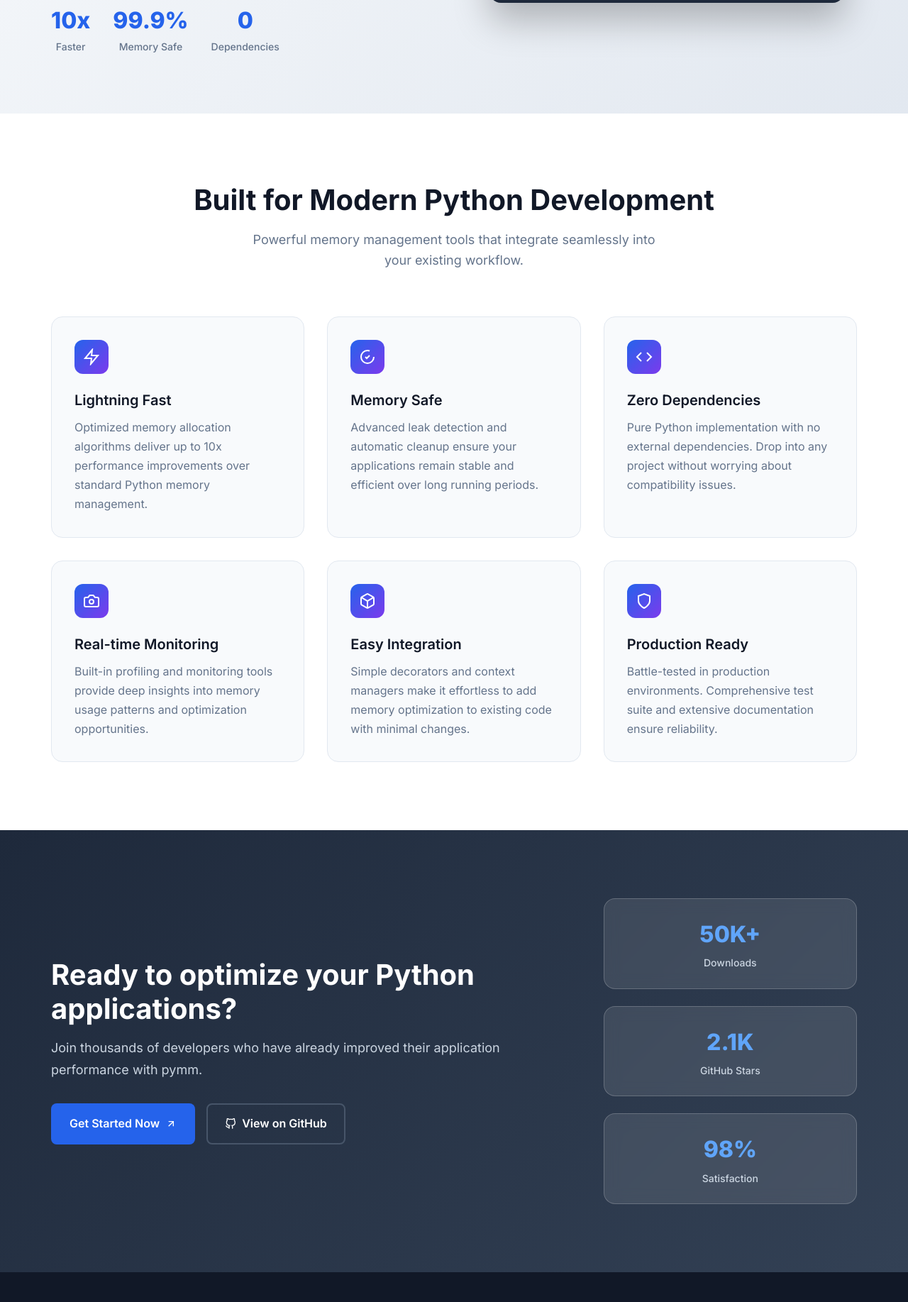
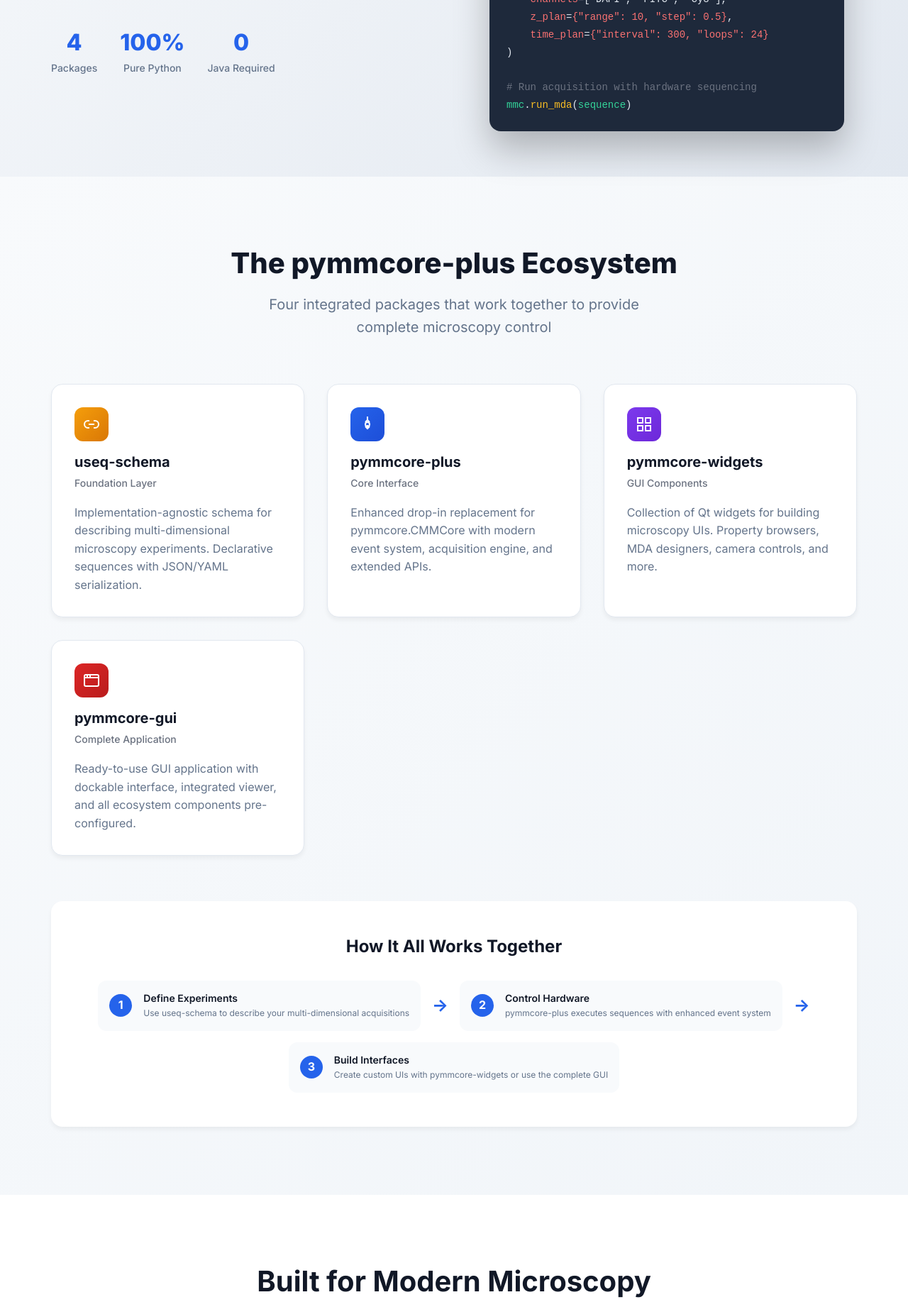
Before and after one commit to tlambert03/pymmdocs, an Astro site in the folder pymm-home/: page / in a window 1280 px wide. Shown: the part 624-2459 px from the top of the page at 71% size. Built offline with nearby package versions, Linux system fonts and the light colour scheme; Astro itself is replaced by a stand-in of ours.

Commit message:
real content

```diff
--- a/pymm-home/src/components/CTA.astro
+++ b/pymm-home/src/components/CTA.astro
@@ -7,9 +7,9 @@ const docsUrl = import.meta.env.DEV
 <section class="cta">
   <div class="container">
     <div class="cta-content">
-      <h2 class="cta-title">Ready to optimize your Python applications?</h2>
+      <h2 class="cta-title">Ready to modernize your microscopy workflow?</h2>
       <p class="cta-description">
-        Join thousands of developers who have already improved their application performance with pymm.
+        Join researchers worldwide who have simplified their Micro-Manager setups with the pymmcore-plus ecosystem.
       </p>
       <div class="cta-actions">
         <a href={docsUrl} class="button button-primary">
@@ -19,7 +19,7 @@ const docsUrl = import.meta.env.DEV
             <polyline points="7,7 17,7 17,17"></polyline>
           </svg>
         </a>
-        <a href="https://github.com/your-org/pymm" class="button button-secondary">
+        <a href="https://github.com/pymmcore-plus" class="button button-secondary">
           <svg width="16" height="16" viewBox="0 0 24 24" fill="none" stroke="currentColor" stroke-width="2">
             <path d="M9 19c-5 1.5-5-2.5-7-3m14 6v-3.87a3.37 3.37 0 0 0-.94-2.61c3.14-.35 6.44-1.54 6.44-7A5.44 5.44 0 0 0 20 4.77 5.07 5.07 0 0 0 19.91 1S18.73.65 16 2.48a13.38 13.38 0 0 0-7 0C6.27.65 5.09 1 5.09 1A5.07 5.07 0 0 0 5 4.77a5.44 5.44 0 0 0-1.5 3.78c0 5.42 3.3 6.61 6.44 7A3.37 3.37 0 0 0 9 18.13V22"></path>
           </svg>
@@ -29,16 +29,16 @@ const docsUrl = import.meta.env.DEV
     </div>
     <div class="cta-stats">
       <div class="stat-card">
-        <div class="stat-number">50K+</div>
-        <div class="stat-label">Downloads</div>
+        <div class="stat-number">4</div>
+        <div class="stat-label">Core Packages</div>
       </div>
       <div class="stat-card">
-        <div class="stat-number">2.1K</div>
+        <div class="stat-number">1.2K</div>
         <div class="stat-label">GitHub Stars</div>
       </div>
       <div class="stat-card">
-        <div class="stat-number">98%</div>
-        <div class="stat-label">Satisfaction</div>
+        <div class="stat-number">100%</div>
+        <div class="stat-label">Pure Python</div>
       </div>
     </div>
   </div>
--- /dev/null
+++ b/pymm-home/src/components/Ecosystem.astro
@@ -0,0 +1,298 @@
+---
+---
+
+<section class="ecosystem">
+  <div class="container">
+    <div class="section-header">
+      <h2 class="section-title">The pymmcore-plus Ecosystem</h2>
+      <p class="section-description">
+        Four integrated packages that work together to provide complete microscopy control
+      </p>
+    </div>
+
+    <div class="ecosystem-grid">
+      <div class="package">
+        <div class="package-header">
+          <div class="package-icon useq">
+            <svg width="24" height="24" viewBox="0 0 24 24" fill="none" stroke="currentColor" stroke-width="2">
+              <path d="M9 17H7A5 5 0 0 1 7 7h2"/>
+              <path d="M15 7h2a5 5 0 1 1 0 10h-2"/>
+              <path d="M8 12h8"/>
+            </svg>
+          </div>
+          <h3 class="package-title">useq-schema</h3>
+          <span class="package-layer">Foundation Layer</span>
+        </div>
+        <p class="package-description">
+          Implementation-agnostic schema for describing multi-dimensional microscopy experiments.
+          Declarative sequences with JSON/YAML serialization.
+        </p>
+      </div>
+
+      <div class="package">
+        <div class="package-header">
+          <div class="package-icon core">
+            <svg width="24" height="24" viewBox="0 0 24 24" fill="none" stroke="currentColor" stroke-width="2">
+              <circle cx="12" cy="12" r="3"/>
+              <path d="M12 1v6m0 6v6"/>
+              <path d="m9 9 3-3 3 3"/>
+              <path d="m9 15 3 3 3-3"/>
+            </svg>
+          </div>
+          <h3 class="package-title">pymmcore-plus</h3>
+          <span class="package-layer">Core Interface</span>
+        </div>
+        <p class="package-description">
+          Enhanced drop-in replacement for pymmcore.CMMCore with modern event system,
+          acquisition engine, and extended APIs.
+        </p>
+      </div>
+
+      <div class="package">
+        <div class="package-header">
+          <div class="package-icon widgets">
+            <svg width="24" height="24" viewBox="0 0 24 24" fill="none" stroke="currentColor" stroke-width="2">
+              <rect x="3" y="3" width="7" height="7"/>
+              <rect x="14" y="3" width="7" height="7"/>
+              <rect x="14" y="14" width="7" height="7"/>
+              <rect x="3" y="14" width="7" height="7"/>
+            </svg>
+          </div>
+          <h3 class="package-title">pymmcore-widgets</h3>
+          <span class="package-layer">GUI Components</span>
+        </div>
+        <p class="package-description">
+          Collection of Qt widgets for building microscopy UIs. Property browsers,
+          MDA designers, camera controls, and more.
+        </p>
+      </div>
+
+      <div class="package">
+        <div class="package-header">
+          <div class="package-icon gui">
+            <svg width="24" height="24" viewBox="0 0 24 24" fill="none" stroke="currentColor" stroke-width="2">
+              <rect x="2" y="4" width="20" height="16" rx="2"/>
+              <path d="M10 4v4"/>
+              <path d="M2 8h20"/>
+              <path d="M6 4v4"/>
+            </svg>
+          </div>
+          <h3 class="package-title">pymmcore-gui</h3>
+          <span class="package-layer">Complete Application</span>
+        </div>
+        <p class="package-description">
+          Ready-to-use GUI application with dockable interface, integrated viewer,
+          and all ecosystem components pre-configured.
+        </p>
+      </div>
+    </div>
+
+    <div class="integration-flow">
+      <h3 class="flow-title">How It All Works Together</h3>
+      <div class="flow-diagram">
+        <div class="flow-step">
+          <div class="step-number">1</div>
+          <div class="step-content">
+            <h4>Define Experiments</h4>
+            <p>Use useq-schema to describe your multi-dimensional acquisitions</p>
+          </div>
+        </div>
+        <div class="flow-arrow">→</div>
+        <div class="flow-step">
+          <div class="step-number">2</div>
+          <div class="step-content">
+            <h4>Control Hardware</h4>
+            <p>pymmcore-plus executes sequences with enhanced event system</p>
+          </div>
+        </div>
+        <div class="flow-arrow">→</div>
+        <div class="flow-step">
+          <div class="step-number">3</div>
+          <div class="step-content">
+            <h4>Build Interfaces</h4>
+            <p>Create custom UIs with pymmcore-widgets or use the complete GUI</p>
+          </div>
+        </div>
+      </div>
+    </div>
+  </div>
+</section>
+
+<style>
+  .ecosystem {
+    padding: 6rem 0;
+    background: linear-gradient(135deg, #f8fafc 0%, #f1f5f9 100%);
+  }
+
+  .section-header {
+    text-align: center;
+    margin-bottom: 4rem;
+  }
+
+  .section-title {
+    font-size: 2.5rem;
+    font-weight: 800;
+    color: #111827;
+    margin-bottom: 1rem;
+  }
+
+  .section-description {
+    font-size: 1.25rem;
+    color: #64748b;
+    max-width: 600px;
+    margin: 0 auto;
+  }
+
+  .ecosystem-grid {
+    display: grid;
+    grid-template-columns: repeat(auto-fit, minmax(280px, 1fr));
+    gap: 2rem;
+    margin-bottom: 4rem;
+  }
+
+  .package {
+    background: white;
+    padding: 2rem;
+    border-radius: 1rem;
+    box-shadow: 0 4px 6px rgba(0, 0, 0, 0.05);
+    border: 1px solid #e2e8f0;
+    transition: all 0.3s ease;
+  }
+
+  .package:hover {
+    transform: translateY(-4px);
+    box-shadow: 0 10px 25px rgba(0, 0, 0, 0.1);
+  }
+
+  .package-header {
+    margin-bottom: 1rem;
+  }
+
+  .package-icon {
+    width: 48px;
+    height: 48px;
+    border-radius: 0.75rem;
+    display: flex;
+    align-items: center;
+    justify-content: center;
+    margin-bottom: 1rem;
+    color: white;
+  }
+
+  .package-icon.useq {
+    background: linear-gradient(135deg, #f59e0b 0%, #d97706 100%);
+  }
+
+  .package-icon.core {
+    background: linear-gradient(135deg, #2563eb 0%, #1d4ed8 100%);
+  }
+
+  .package-icon.widgets {
+    background: linear-gradient(135deg, #7c3aed 0%, #6d28d9 100%);
+  }
+
+  .package-icon.gui {
+    background: linear-gradient(135deg, #dc2626 0%, #b91c1c 100%);
+  }
+
+  .package-title {
+    font-size: 1.25rem;
+    font-weight: 700;
+    color: #111827;
+    margin-bottom: 0.25rem;
+  }
+
+  .package-layer {
+    font-size: 0.875rem;
+    color: #6b7280;
+    font-weight: 500;
+  }
+
+  .package-description {
+    color: #64748b;
+    line-height: 1.6;
+  }
+
+  .integration-flow {
+    background: white;
+    padding: 3rem;
+    border-radius: 1rem;
+    box-shadow: 0 4px 6px rgba(0, 0, 0, 0.05);
+  }
+
+  .flow-title {
+    text-align: center;
+    font-size: 1.5rem;
+    font-weight: 700;
+    color: #111827;
+    margin-bottom: 2rem;
+  }
+
+  .flow-diagram {
+    display: flex;
+    align-items: center;
+    justify-content: center;
+    flex-wrap: wrap;
+    gap: 1rem;
+  }
+
+  .flow-step {
+    display: flex;
+    align-items: center;
+    gap: 1rem;
+    padding: 1rem;
+    background: #f8fafc;
+    border-radius: 0.75rem;
+    min-width: 200px;
+  }
+
+  .step-number {
+    width: 32px;
+    height: 32px;
+    background: #2563eb;
+    color: white;
+    border-radius: 50%;
+    display: flex;
+    align-items: center;
+    justify-content: center;
+    font-weight: 700;
+    flex-shrink: 0;
+  }
+
+  .step-content h4 {
+    font-size: 0.875rem;
+    font-weight: 600;
+    color: #111827;
+    margin-bottom: 0.25rem;
+  }
+
+  .step-content p {
+    font-size: 0.75rem;
+    color: #64748b;
+    line-height: 1.4;
+  }
+
+  .flow-arrow {
+    font-size: 1.5rem;
+    color: #2563eb;
+    font-weight: bold;
+  }
+
+  @media (max-width: 768px) {
+    .ecosystem-grid {
+      grid-template-columns: 1fr;
+    }
+
+    .flow-diagram {
+      flex-direction: column;
+    }
+
+    .flow-arrow {
+      transform: rotate(90deg);
+    }
+
+    .integration-flow {
+      padding: 2rem 1rem;
+    }
+  }
+</style>
--- a/pymm-home/src/components/Features.astro
+++ b/pymm-home/src/components/Features.astro
@@ -4,9 +4,9 @@
 <section class="features">
   <div class="container">
     <div class="section-header">
-      <h2 class="section-title">Built for Modern Python Development</h2>
+      <h2 class="section-title">Built for Modern Microscopy</h2>
       <p class="section-description">
-        Powerful memory management tools that integrate seamlessly into your existing workflow.
+        Powerful microscopy control tools that integrate seamlessly into your Python workflow.
       </p>
     </div>
 
@@ -17,9 +17,9 @@
             <path d="M13 2L3 14h9l-1 8 10-12h-9l1-8z"/>
           </svg>
         </div>
-        <h3 class="feature-title">Lightning Fast</h3>
+        <h3 class="feature-title">Hardware Sequencing</h3>
         <p class="feature-description">
-          Optimized memory allocation algorithms deliver up to 10x performance improvements over standard Python memory management.
+          Advanced hardware-triggered sequences deliver precise timing and high-speed acquisition for demanding experiments.
         </p>
       </div>
 
@@ -30,9 +30,9 @@
             <path d="M21 12c0 4.97-4.03 9-9 9s-9-4.03-9-9 4.03-9 9-9c1.09 0 2.13.2 3.1.56"/>
           </svg>
         </div>
-        <h3 class="feature-title">Memory Safe</h3>
+        <h3 class="feature-title">Type-Safe APIs</h3>
         <p class="feature-description">
-          Advanced leak detection and automatic cleanup ensure your applications remain stable and efficient over long running periods.
+          Full type hints and modern Python patterns ensure reliable microscopy control with excellent IDE support.
         </p>
       </div>
 
@@ -43,9 +43,9 @@
             <polyline points="8 6 2 12 8 18"/>
           </svg>
         </div>
-        <h3 class="feature-title">Zero Dependencies</h3>
+        <h3 class="feature-title">Pure Python</h3>
         <p class="feature-description">
-          Pure Python implementation with no external dependencies. Drop into any project without worrying about compatibility issues.
+          No Java dependencies or complex setup. Pure Python ecosystem that installs with pip and works everywhere.
         </p>
       </div>
 
@@ -56,9 +56,9 @@
             <circle cx="12" cy="13" r="3"/>
           </svg>
         </div>
-        <h3 class="feature-title">Real-time Monitoring</h3>
+        <h3 class="feature-title">Real-time Events</h3>
         <p class="feature-description">
-          Built-in profiling and monitoring tools provide deep insights into memory usage patterns and optimization opportunities.
+          Rich signal/slot system and event handling for responsive microscopy applications with real-time feedback and control.
         </p>
       </div>
 
@@ -70,9 +70,9 @@
             <line x1="12" y1="22.08" x2="12" y2="12"/>
           </svg>
         </div>
-        <h3 class="feature-title">Easy Integration</h3>
+        <h3 class="feature-title">GUI Components</h3>
         <p class="feature-description">
-          Simple decorators and context managers make it effortless to add memory optimization to existing code with minimal changes.
+          Pre-built Qt widgets and complete GUI applications for rapid development of custom microscopy control interfaces.
         </p>
       </div>
 
@@ -82,9 +82,9 @@
             <path d="M12 22s8-4 8-10V5l-8-3-8 3v7c0 6 8 10 8 10z"/>
           </svg>
         </div>
-        <h3 class="feature-title">Production Ready</h3>
+        <h3 class="feature-title">Extensible Engine</h3>
         <p class="feature-description">
-          Battle-tested in production environments. Comprehensive test suite and extensive documentation ensure reliability.
+          Customizable MDA engines with hooks for preprocessing, real-time analysis, and hardware-specific optimizations.
         </p>
       </div>
     </div>
--- a/pymm-home/src/components/Footer.astro
+++ b/pymm-home/src/components/Footer.astro
@@ -7,18 +7,18 @@
       <div class="footer-section">
         <div class="footer-logo">
           <span class="logo-text">pymm</span>
-          <p class="footer-tagline">Modern Python Memory Management</p>
+          <p class="footer-tagline">Modern Python Microscopy</p>
         </div>
         <p class="footer-description">
-          Efficient, safe, and intuitive memory management for Python applications.
+          Pure Python ecosystem for Micro-Manager hardware control and microscopy applications.
         </p>
         <div class="social-links">
-          <a href="https://github.com/your-org/pymm" class="social-link" aria-label="GitHub">
+          <a href="https://github.com/pymmcore-plus" class="social-link" aria-label="GitHub">
             <svg width="20" height="20" viewBox="0 0 24 24" fill="currentColor">
               <path d="M12 0c-6.626 0-12 5.373-12 12 0 5.302 3.438 9.8 8.207 11.387.599.111.793-.261.793-.577v-2.234c-3.338.726-4.033-1.416-4.033-1.416-.546-1.387-1.333-1.756-1.333-1.756-1.089-.745.083-.729.083-.729 1.205.084 1.839 1.237 1.839 1.237 1.07 1.834 2.807 1.304 3.492.997.107-.775.418-1.305.762-1.604-2.665-.305-5.467-1.334-5.467-5.931 0-1.311.469-2.381 1.236-3.221-.124-.303-.535-1.524.117-3.176 0 0 1.008-.322 3.301 1.23.957-.266 1.983-.399 3.003-.404 1.02.005 2.047.138 3.006.404 2.291-1.552 3.297-1.23 3.297-1.23.653 1.653.242 2.874.118 3.176.77.84 1.235 1.911 1.235 3.221 0 4.609-2.807 5.624-5.479 5.921.43.372.823 1.102.823 2.222v3.293c0 .319.192.694.801.576 4.765-1.589 8.199-6.086 8.199-11.386 0-6.627-5.373-12-12-12z"/>
             </svg>
           </a>
-          <a href="https://twitter.com/pymm_dev" class="social-link" aria-label="Twitter">
+          <a href="https://twitter.com/pymmcore" class="social-link" aria-label="Twitter">
             <svg width="20" height="20" viewBox="0 0 24 24" fill="currentColor">
               <path d="M23.953 4.57a10 10 0 01-2.825.775 4.958 4.958 0 002.163-2.723c-.951.555-2.005.959-3.127 1.184a4.92 4.92 0 00-8.384 4.482C7.69 8.095 4.067 6.13 1.64 3.162a4.822 4.822 0 00-.666 2.475c0 1.71.87 3.213 2.188 4.096a4.904 4.904 0 01-2.228-.616v.06a4.923 4.923 0 003.946 4.827 4.996 4.996 0 01-2.212.085 4.936 4.936 0 004.604 3.417 9.867 9.867 0 01-6.102 2.105c-.39 0-.779-.023-1.17-.067a13.995 13.995 0 007.557 2.209c9.053 0 13.998-7.496 13.998-13.985 0-.21 0-.42-.015-.63A9.935 9.935 0 0024 4.59z"/>
             </svg>
@@ -27,12 +27,12 @@
       </div>
 
       <div class="footer-section">
-        <h4 class="footer-title">Product</h4>
+        <h4 class="footer-title">Packages</h4>
         <ul class="footer-links">
-          <li><a href="/docs">Documentation</a></li>
-          <li><a href="/gallery">Gallery</a></li>
-          <li><a href="/api">API Reference</a></li>
-          <li><a href="/changelog">Changelog</a></li>
+          <li><a href="/docs/pymmcore-plus">pymmcore-plus</a></li>
+          <li><a href="/docs/useq-schema">useq-schema</a></li>
+          <li><a href="/docs/pymmcore-widgets">pymmcore-widgets</a></li>
+          <li><a href="/docs/pymmcore-gui">pymmcore-gui</a></li>
         </ul>
       </div>
 
@@ -40,8 +40,8 @@
         <h4 class="footer-title">Community</h4>
         <ul class="footer-links">
           <li><a href="/blog">Blog</a></li>
-          <li><a href="https://github.com/your-org/pymm/discussions">Discussions</a></li>
-          <li><a href="https://discord.gg/pymm">Discord</a></li>
+          <li><a href="https://github.com/pymmcore-plus/pymmcore-plus/discussions">Discussions</a></li>
+          <li><a href="https://discord.gg/microscopy">Discord</a></li>
           <li><a href="/contributing">Contributing</a></li>
         </ul>
       </div>
@@ -49,9 +49,9 @@
       <div class="footer-section">
         <h4 class="footer-title">Resources</h4>
         <ul class="footer-links">
-          <li><a href="/tutorials">Tutorials</a></li>
+          <li><a href="/ecosystem">Ecosystem Guide</a></li>
           <li><a href="/examples">Examples</a></li>
-          <li><a href="/benchmarks">Benchmarks</a></li>
+          <li><a href="/migration">Migration Guide</a></li>
           <li><a href="/support">Support</a></li>
         </ul>
       </div>
--- a/pymm-home/src/components/Header.astro
+++ b/pymm-home/src/components/Header.astro
@@ -12,9 +12,9 @@ const docsUrl = import.meta.env.DEV
       </a>
     </div>
     <nav class="nav">
-      <a href="/gallery" class="nav-link">Gallery</a>
+      <a href="/ecosystem" class="nav-link">Ecosystem</a>
       <a href={docsUrl} class="nav-link">Docs</a>
-      <a href="/blog" class="nav-link">Blog</a>
+      <a href="/examples" class="nav-link">Examples</a>
     </nav>
   </div>
 </header>
--- a/pymm-home/src/components/Hero.astro
+++ b/pymm-home/src/components/Hero.astro
@@ -5,12 +5,12 @@
   <div class="container">
     <div class="hero-content">
       <h1 class="hero-title">
-        Modern Python
-        <span class="gradient-text">Memory Management</span>
+        Python<br>
+        <span class="gradient-text">Micro-Manager</span>
       </h1>
       <p class="hero-description">
-        Efficient, safe, and intuitive memory management for Python applications.
-        Build faster, more reliable software with pymm's advanced memory optimization tools.
+        Pure Python microscopy control with the pymmcore-plus ecosystem.
+        Four tightly integrated packages for modern microscopy applications without Java dependencies.
       </p>
       <div class="hero-actions">
         <a href="/docs" class="button button-primary">Get Started</a>
@@ -23,16 +23,16 @@
       </div>
       <div class="hero-stats">
         <div class="stat">
-          <span class="stat-number">10x</span>
-          <span class="stat-label">Faster</span>
+          <span class="stat-number">4</span>
+          <span class="stat-label">Packages</span>
         </div>
         <div class="stat">
-          <span class="stat-number">99.9%</span>
-          <span class="stat-label">Memory Safe</span>
+          <span class="stat-number">100%</span>
+          <span class="stat-label">Pure Python</span>
         </div>
         <div class="stat">
           <span class="stat-number">0</span>
-          <span class="stat-label">Dependencies</span>
+          <span class="stat-label">Java Required</span>
         </div>
       </div>
     </div>
@@ -44,20 +44,31 @@
             <span class="dot yellow"></span>
             <span class="dot green"></span>
           </div>
-          <span class="code-title">memory_manager.py</span>
+          <span class="code-title">microscopy_control.py</span>
         </div>
         <div class="code-content">
-          <pre><code><span class="keyword">import</span> <span class="module">pymm</span>
+          <pre><code><span class="keyword">from</span> <span class="module">pymmcore_plus</span> <span class="keyword">import</span> <span class="function">CMMCorePlus</span>
+<span class="keyword">from</span> <span class="module">useq</span> <span class="keyword">import</span> <span class="function">MDASequence</span>
+<span class="keyword">import</span> <span class="module">numpy</span> <span class="keyword">as</span> <span class="variable">np</span>
 
-<span class="decorator">@pymm.optimize</span>
-<span class="keyword">def</span> <span class="function">process_data</span>(<span class="param">data</span>):
-    <span class="comment"># Automatic memory optimization</span>
-    <span class="keyword">with</span> <span class="module">pymm</span>.<span class="function">managed_context</span>():
-        <span class="variable">result</span> = <span class="function">heavy_computation</span>(<span class="param">data</span>)
-        <span class="keyword">return</span> <span class="variable">result</span>
+<span class="comment"># Create enhanced core instance</span>
+<span class="variable">mmc</span> = <span class="function">CMMCorePlus</span>.<span class="function">instance</span>()
+<span class="variable">mmc</span>.<span class="function">loadSystemConfiguration</span>()
 
-<span class="comment"># Zero-copy data transfers</span>
-<span class="variable">optimized_data</span> = <span class="module">pymm</span>.<span class="function">zero_copy</span>(<span class="param">large_array</span>)</code></pre>
+<span class="comment"># Define event callback</span>
+<span class="decorator">@mmc.events.frameReady.connect</span>
+<span class="keyword">def</span> <span class="function">on_image_captured</span>(<span class="param">data</span>: <span class="variable">np</span>.<span class="variable">ndarray</span>, <span class="param">event</span>, <span class="param">metadata</span>: <span class="variable">dict</span>):
+    <span class="function">print</span>(<span class="string">"Event captured with shape"</span>, <span class="variable">data</span>.<span class="variable">shape</span>)
+
+<span class="comment"># Define multi-dimensional experiment</span>
+<span class="variable">sequence</span> = <span class="function">MDASequence</span>(
+    <span class="param">channels</span>=[<span class="string">"DAPI"</span>, <span class="string">"FITC"</span>, <span class="string">"Cy3"</span>],
+    <span class="param">z_plan</span>=<span class="param">{`{"range": 10, "step": 0.5}`}</span>,
+    <span class="param">time_plan</span>=<span class="param">{`{"interval": 300, "loops": 24}`}</span>
+)
+
+<span class="comment"># Run acquisition with hardware sequencing</span>
+<span class="variable">mmc</span>.<span class="function">run_mda</span>(<span class="variable">sequence</span>)</code></pre>
         </div>
       </div>
     </div>
--- a/pymm-home/src/layouts/Layout.astro
+++ b/pymm-home/src/layouts/Layout.astro
@@ -9,10 +9,11 @@ import Header from '../components/Header.astro';
 		<meta name="viewport" content="width=device-width" />
 		<link rel="icon" type="image/svg+xml" href="/favicon.svg" />
 		<meta name="generator" content={Astro.generator} />
+		<meta name="description" content="Pure Python microscopy control with the pymmcore-plus ecosystem. Four tightly integrated packages for modern Micro-Manager applications without Java dependencies." />
 		<link rel="preconnect" href="https://fonts.googleapis.com">
 		<link rel="preconnect" href="https://fonts.gstatic.com" crossorigin>
 		<link href="https://fonts.googleapis.com/css2?family=Inter:wght@300;400;500;600;700;800&display=swap" rel="stylesheet">
-		<title>pymm - Modern Python Memory Management</title>
+		<title>pymm - Python Micro-Manager Ecosystem</title>
 	</head>
 	<body>
 		<Header />
--- a/pymm-home/src/pages/index.astro
+++ b/pymm-home/src/pages/index.astro
@@ -1,6 +1,7 @@
 ---
 import Layout from '../layouts/Layout.astro';
 import Hero from '../components/Hero.astro';
+import Ecosystem from '../components/Ecosystem.astro';
 import Features from '../components/Features.astro';
 import CTA from '../components/CTA.astro';
 import Footer from '../components/Footer.astro';
@@ -8,6 +9,7 @@ import Footer from '../components/Footer.astro';
 
 <Layout>
 	<Hero />
+	<Ecosystem />
 	<Features />
 	<CTA />
 	<Footer />
```
